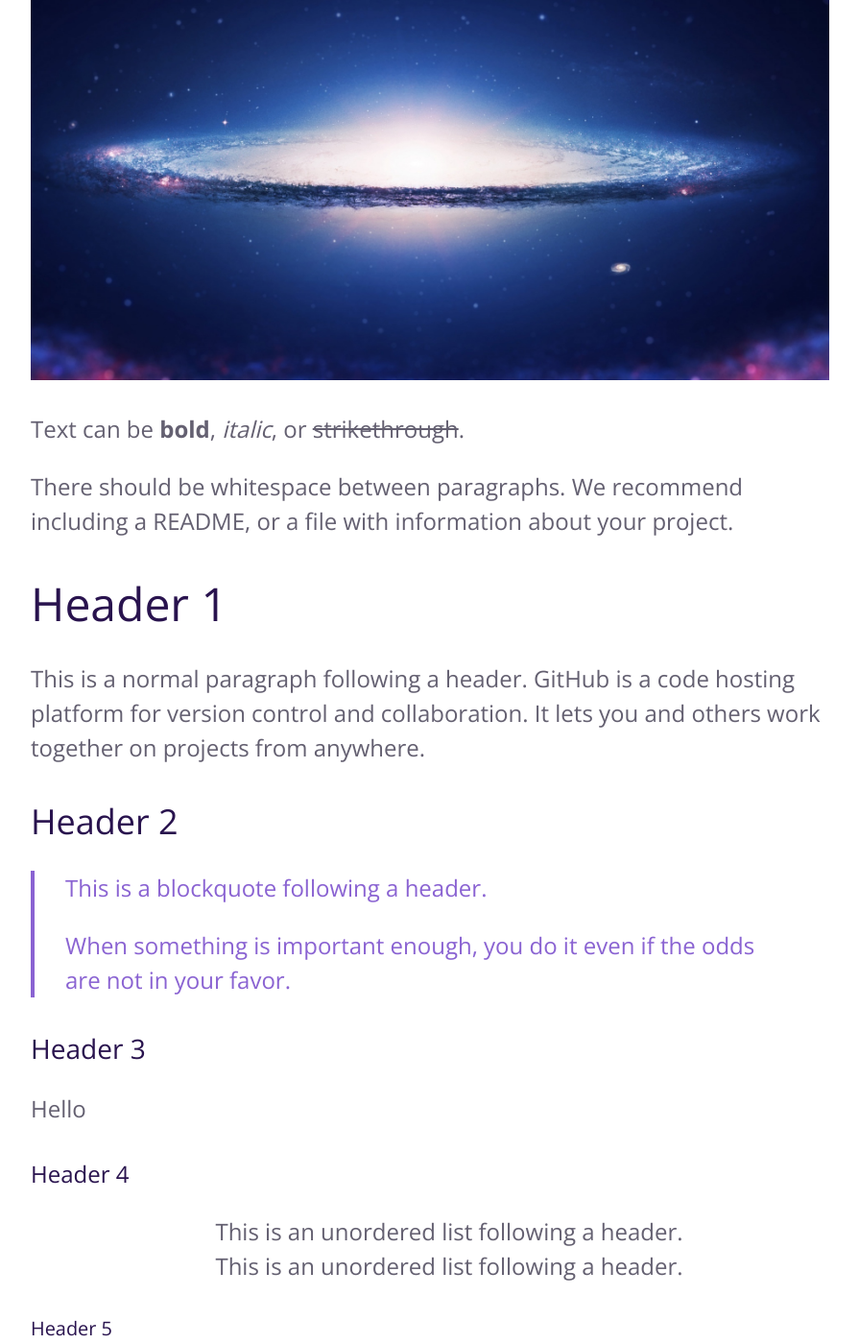
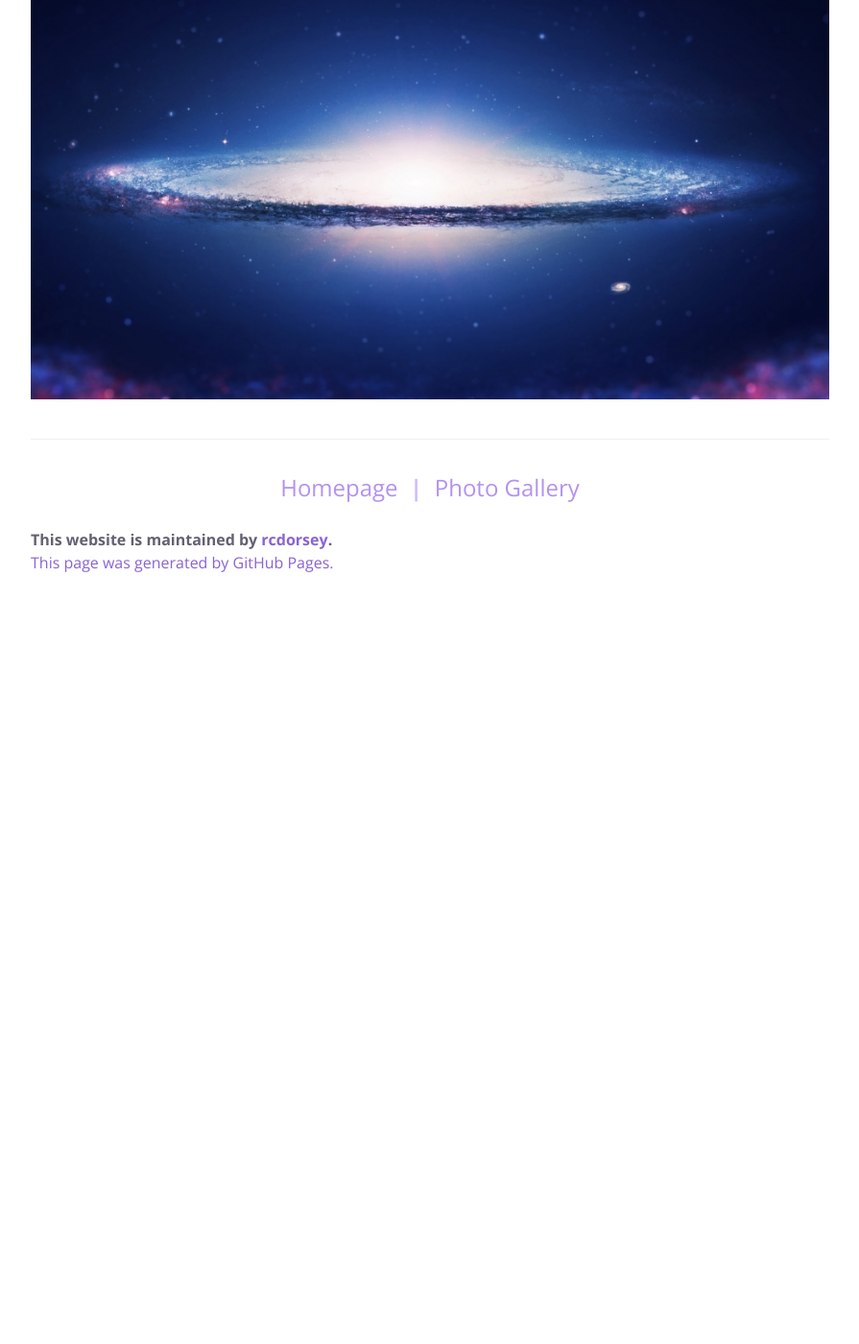
Before and after one commit to rcdorsey/rcdcorsey.github.io, a Jekyll site: the page built from index.md, in a window 1280 px wide and 1400 px high, scrolled down 1680 px. Shown: the whole window at 96% size, without its empty margins (192-1087 px from the left). Built offline with Jekyll 4.4.1, drawn with Linux system fonts in a browser that asks for light colours; after the commit the page ends 2310 px from its top, so only the background shows below that; some of the changed text lies outside the part shown.

Commit message:
Update index.md

```diff
--- a/index.md
+++ b/index.md
@@ -16,98 +16,6 @@ I am currently researching in the field of Planetary Science as part of my PhD w
 
 * * *
 
-My favourite astronomical object is the Sombrero Galaxy (M104 or NGC 4594):
+### My favourite astronomical object is the Sombrero Galaxy (M104 or NGC 4594):
 
 ![Sombrero](/assets/images/Sombrero-Galaxy.jpg)
-
-
-
-
-
-Text can be **bold**, _italic_, or ~~strikethrough~~.
-
-There should be whitespace between paragraphs. We recommend including a README, or a file with information about your project.
-
-# Header 1
-
-This is a normal paragraph following a header. GitHub is a code hosting platform for version control and collaboration. It lets you and others work together on projects from anywhere.
-
-## Header 2
-
-> This is a blockquote following a header.
->
-> When something is important enough, you do it even if the odds are not in your favor.
-
-### Header 3
-
-Hello
-
-#### Header 4
-
-*   This is an unordered list following a header.
-*   This is an unordered list following a header.
-
-##### Header 5
-
-1.  This is an ordered list following a header.
-2.  This is an ordered list following a header.
-
-###### Header 6
-
-| head1        | head two          | three |
-|:-------------|:------------------|:------|
-| ok           | good swedish fish | nice  |
-| out of stock | good and plenty   | nice  |
-| ok           | good `oreos`      | hmm   |
-| ok           | good `zoute` drop | yumm  |
-
-### There's a horizontal rule below this.
-
-* * *
-
-### Here is an unordered list:
-
-*   Item foo
-*   Item bar
-*   Item baz
-*   Item zip
-
-### And an ordered list:
-
-1.  Item one
-1.  Item two
-1.  Item three
-1.  Item four
-
-### And a nested list:
-
-- level 1 item
-  - level 2 item
-  - level 2 item
-    - level 3 item
-    - level 3 item
-- level 1 item
-  - level 2 item
-  - level 2 item
-  - level 2 item
-- level 1 item
-  - level 2 item
-  - level 2 item
-- level 1 item
-
-### Small image
-
-![Octocat](https://github.githubassets.com/images/icons/emoji/octocat.png)
-
-### Definition lists can be used with HTML syntax.
-
-<dl>
-<dt>Name</dt>
-<dd>Godzilla</dd>
-<dt>Born</dt>
-<dd>1952</dd>
-<dt>Birthplace</dt>
-<dd>Japan</dd>
-<dt>Color</dt>
-<dd>Green</dd>
-</dl>
```
